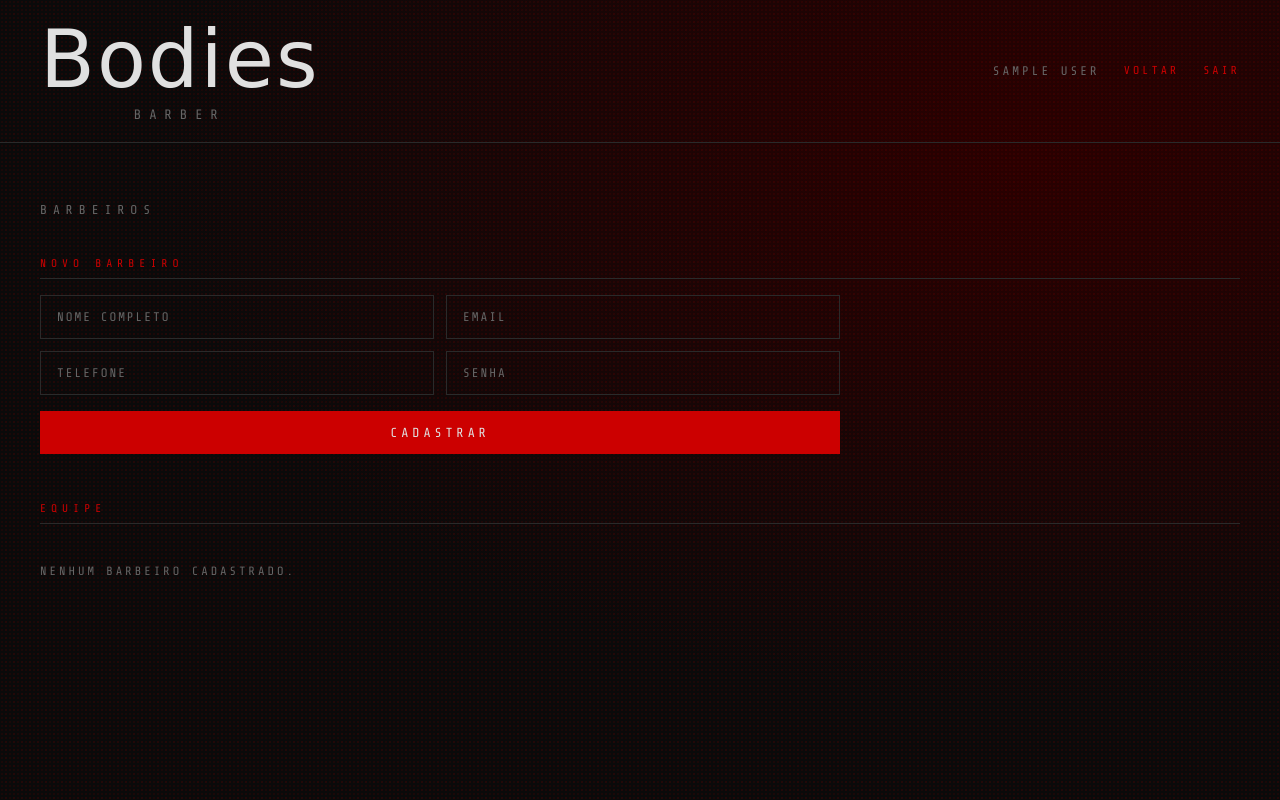
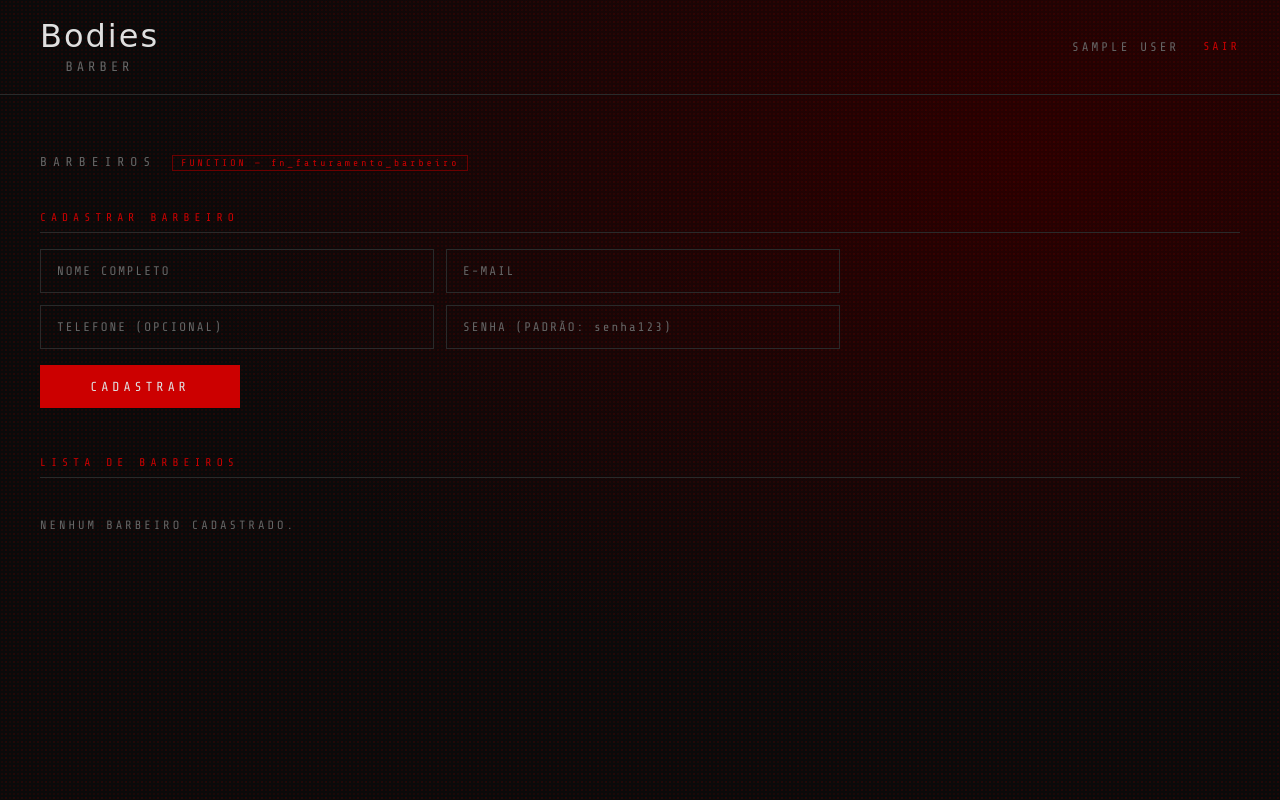
Before and after one commit to JeytheJo/SistemaCRUD_Barbearia, a Flask app: page /barbeiros in a window 1280 px wide. Run offline with Flask 3, Linux system fonts and the light colour scheme; the visitor is signed in with stand-in values (Sample User, id 1); data that the repository does not hold is empty; some libraries are stand-ins or nearby versions; some web fonts are replaced.

Commit message:
feat: VIEW, FUNCTION, PROCEDURE + correções banco de dados

```diff
--- a/src/app.py
+++ b/src/app.py
@@ -1,16 +1,29 @@
-from flask import Flask, render_template, request, redirect, url_for, session
+from flask import Flask, render_template, request, redirect, session, url_for
 from database import query
 import hashlib
 
 app = Flask(__name__)
-app.secret_key = "minha_senha_segura"
+app.secret_key = "bodies_barber_secret"
+
 
 def hash_senha(senha):
     return hashlib.sha256(senha.encode()).hexdigest()
 
+
+def usuario_logado():
+    return session.get("usuario_id")
+
+
+# ──────────────────────────────────────────────
+# AUTH
+# ──────────────────────────────────────────────
+
 @app.route("/")
 def index():
+    if usuario_logado():
+        return redirect(url_for("dashboard"))
     return redirect(url_for("login"))
+
 
 @app.route("/login", methods=["GET", "POST"])
 def login():
@@ -26,16 +39,17 @@ def login():
         if usuario:
             session["usuario_id"] = str(usuario["id"])
             session["usuario_nome"] = usuario["nome"]
-            session["usuario_role"] = usuario["role"]
+            session["usuario_perfil"] = usuario["role"]
             return redirect(url_for("dashboard"))
-        else:
-            erro = "E-mail ou senha incorretos."
+        erro = "E-MAIL OU SENHA INVÁLIDOS"
     return render_template("login.html", erro=erro)
+
 
 @app.route("/logout")
 def logout():
     session.clear()
     return redirect(url_for("login"))
+
 
 @app.route("/cadastro", methods=["GET", "POST"])
 def cadastro():
@@ -44,226 +58,306 @@ def cadastro():
     if request.method == "POST":
         nome = request.form["nome"]
         email = request.form["email"]
+        telefone = request.form.get("telefone", "")
         senha = hash_senha(request.form["senha"])
-        telefone = request.form.get("telefone", "")
-        existente = query(
-            "SELECT id FROM usuarios WHERE email = %s",
-            (email,),
-            fetch="one"
-        )
+
+        existente = query("SELECT id FROM usuarios WHERE email = %s", (email,), fetch="one")
         if existente:
-            erro = "E-mail já cadastrado."
+            erro = "E-MAIL JÁ CADASTRADO"
         else:
             query(
-                """INSERT INTO usuarios (nome, email, senha_hash, role, telefone)
-                   VALUES (%s, %s, %s, 'cliente', %s)""",
-                (nome, email, senha, telefone)
+                "INSERT INTO usuarios (nome, email, telefone, senha_hash, role) VALUES (%s, %s, %s, %s, 'cliente')",
+                (nome, email, telefone, senha)
             )
-            sucesso = "Conta criada! Faça o login."
+            sucesso = "CONTA CRIADA COM SUCESSO"
     return render_template("cadastro.html", erro=erro, sucesso=sucesso)
+
+
+# ──────────────────────────────────────────────
+# DASHBOARD
+# ──────────────────────────────────────────────
 
 @app.route("/dashboard")
 def dashboard():
-    if "usuario_id" not in session:
+    if not usuario_logado():
         return redirect(url_for("login"))
-    return render_template("dashboard.html", usuario=session["usuario_nome"])
+    return render_template("dashboard.html",
+                           nome=session.get("usuario_nome"),
+                           perfil=session.get("usuario_perfil"))
 
-# --- Agendamentos ---
+
+# ──────────────────────────────────────────────
+# AGENDAMENTOS  (usa PROCEDURE para confirmar)
+# ──────────────────────────────────────────────
+
 @app.route("/agendamentos")
 def agendamentos():
-    if "usuario_id" not in session:
+    if not usuario_logado():
         return redirect(url_for("login"))
 
-    # INNER JOIN — só agendamentos com cliente, barbeiro e serviço válidos
+    filtro_status = request.args.get("status", "")
+    filtro_barbeiro = request.args.get("barbeiro_id", "")
 
-    # O plano é tirar tudo isso aqui e mudar pra ser apenas um view em algumas consultas
-    registros = query("""
-        SELECT
-            a.id,
-            a.data_hora,
-            a.status,
-            a.observacoes,
-            c.nome AS cliente_nome,
-            b.nome AS barbeiro_nome,
-            s.nome AS servico_nome,
-            s.preco
+    sql = """
+        SELECT a.id, a.data_hora, a.status, a.observacoes,
+               c.nome AS cliente, b.nome AS barbeiro,
+               s.nome AS servico, s.preco
         FROM agendamentos a
         INNER JOIN usuarios c ON c.id = a.cliente_id
         INNER JOIN usuarios b ON b.id = a.barbeiro_id
-        INNER JOIN servicos s ON s.id = a.servico_id
-        ORDER BY a.data_hora DESC
-    """, fetch="all")
+        INNER JOIN servicos s  ON s.id = a.servico_id
+        WHERE 1=1
+    """
+    params = []
+    if filtro_status:
+        sql += " AND a.status = %s"
+        params.append(filtro_status)
+    if filtro_barbeiro:
+        sql += " AND a.barbeiro_id = %s"
+        params.append(filtro_barbeiro)
+    sql += " ORDER BY a.data_hora DESC"
 
-    barbeiros = query("""
-        SELECT id, nome FROM usuarios
-        WHERE role = 'barbeiro'
-        ORDER BY nome
-    """, fetch="all")
-
-    servicos = query("""
-        SELECT id, nome, preco FROM servicos
-        WHERE ativo = TRUE
-        ORDER BY nome
-    """, fetch="all")
-
-    clientes = query("""
-        SELECT id, nome FROM usuarios
-        WHERE role = 'cliente'
-        ORDER BY nome
-    """, fetch="all")
+    lista = query(sql, params, fetch="all") or []
+    barbeiros = query("SELECT id, nome FROM usuarios WHERE role = 'barbeiro' ORDER BY nome", fetch="all") or []
+    servicos = query("SELECT id, nome, preco FROM servicos ORDER BY nome", fetch="all") or []
+    clientes = query("SELECT id, nome FROM usuarios WHERE role = 'cliente' ORDER BY nome", fetch="all") or []
 
     return render_template("agendamentos.html",
-        agendamentos=registros,
-        barbeiros=barbeiros,
-        servicos=servicos,
-        clientes=clientes
-    )
+                           agendamentos=lista,
+                           barbeiros=barbeiros,
+                           servicos=servicos,
+                           clientes=clientes,
+                           filtro_status=filtro_status,
+                           filtro_barbeiro=filtro_barbeiro,
+                           perfil=session.get("usuario_perfil"))
+
 
 @app.route("/agendamentos/novo", methods=["POST"])
 def agendamento_novo():
-    if "usuario_id" not in session:
+    if not usuario_logado():
         return redirect(url_for("login"))
-    query("""
-        INSERT INTO agendamentos
-            (cliente_id, barbeiro_id, servico_id, data_hora, observacoes)
-        VALUES (%s, %s, %s, %s, %s)
-    """, (
-        request.form["cliente_id"],
-        request.form["barbeiro_id"],
-        request.form["servico_id"],
-        request.form["data_hora"],
-        request.form.get("observacoes", "")
-    ))
+    query(
+        """INSERT INTO agendamentos (cliente_id, barbeiro_id, servico_id, data_hora, observacoes)
+           VALUES (%s, %s, %s, %s, %s)""",
+        (request.form["cliente_id"], request.form["barbeiro_id"],
+         request.form["servico_id"], request.form["data_hora"],
+         request.form.get("observacoes", ""))
+    )
     return redirect(url_for("agendamentos"))
+
 
 @app.route("/agendamentos/status/<id>", methods=["POST"])
 def agendamento_status(id):
-    if "usuario_id" not in session:
+    """
+    Se o novo status for 'confirmado', usa a PROCEDURE sp_confirmar_agendamento.
+    Para outros status, usa UPDATE direto.
+    """
+    if not usuario_logado():
         return redirect(url_for("login"))
-    query("""
-        UPDATE agendamentos SET status = %s WHERE id = %s
-    """, (request.form["status"], id))
+
+    novo_status = request.form["status"]
+
+    if novo_status == "confirmado":
+        # ✅ Chama a PROCEDURE criada no banco
+        query("CALL sp_confirmar_agendamento(%s)", (id,))
+    else:
+        query(
+            "UPDATE agendamentos SET status = %s WHERE id = %s",
+            (novo_status, id)
+        )
     return redirect(url_for("agendamentos"))
+
 
 @app.route("/agendamentos/deletar/<id>", methods=["POST"])
 def agendamento_deletar(id):
-    if "usuario_id" not in session:
+    if not usuario_logado():
         return redirect(url_for("login"))
     query("DELETE FROM agendamentos WHERE id = %s", (id,))
     return redirect(url_for("agendamentos"))
 
-# --- Serviços ---
-@app.route("/servicos")
+
+# ──────────────────────────────────────────────
+# RELATÓRIO  (usa a VIEW vw_agendamentos_completos)
+# ──────────────────────────────────────────────
+
+@app.route("/relatorio")
+def relatorio():
+    """
+    Demonstra o uso da VIEW vw_agendamentos_completos.
+    Consulta simples na view — sem JOINs manuais no Python.
+    """
+    if not usuario_logado():
+        return redirect(url_for("login"))
+
+    filtro_status = request.args.get("status", "")
+    filtro_barbeiro = request.args.get("barbeiro_id", "")
+
+    sql = "SELECT * FROM vw_agendamentos_completos WHERE 1=1"
+    params = []
+    if filtro_status:
+        sql += " AND status = %s"
+        params.append(filtro_status)
+    if filtro_barbeiro:
+        sql += " AND barbeiro_id::text = %s"
+        params.append(filtro_barbeiro)
+    sql += " ORDER BY data_hora DESC"
+
+    registros = query(sql, params, fetch="all") or []
+    barbeiros = query("SELECT id, nome FROM usuarios WHERE role = 'barbeiro' ORDER BY nome", fetch="all") or []
+
+    # Totalizador por status (para exibir resumo)
+    totais = query("""
+        SELECT status, COUNT(*) AS qtd, COALESCE(SUM(preco), 0) AS total
+        FROM vw_agendamentos_completos
+        GROUP BY status
+        ORDER BY status
+    """, fetch="all") or []
+
+    return render_template("relatorio.html",
+                           registros=registros,
+                           barbeiros=barbeiros,
+                           totais=totais,
+                           filtro_status=filtro_status,
+                           filtro_barbeiro=filtro_barbeiro,
+                           perfil=session.get("usuario_perfil"),
+                           nome=session.get("usuario_nome"))
+
+
+# ──────────────────────────────────────────────
+# SERVIÇOS
+# ──────────────────────────────────────────────
+
+@app.route("/servicos", methods=["GET", "POST"])
 def servicos():
-    if "usuario_id" not in session:
+    if not usuario_logado():
         return redirect(url_for("login"))
-    registros = query("SELECT * FROM servicos ORDER BY nome", fetch="all")
-    return render_template("servicos.html", servicos=registros)
 
-@app.route("/servicos/novo", methods=["POST"])
-def servico_novo():
-    if "usuario_id" not in session:
-        return redirect(url_for("login"))
-    query("""
-        INSERT INTO servicos (nome, descricao, preco, duracao_min)
-        VALUES (%s, %s, %s, %s)
-    """, (
-        request.form["nome"],
-        request.form.get("descricao", ""),
-        request.form["preco"],
-        request.form["duracao_min"]
-    ))
-    return redirect(url_for("servicos"))
+    erro = None
+    if request.method == "POST":
+        nome = request.form["nome"]
+        preco = request.form["preco"]
+        duracao = request.form["duracao_min"]
+        query(
+            "INSERT INTO servicos (nome, preco, duracao_min) VALUES (%s, %s, %s)",
+            (nome, preco, duracao)
+        )
+        return redirect(url_for("servicos"))
+
+    lista = query("SELECT * FROM servicos ORDER BY nome", fetch="all") or []
+    return render_template("servicos.html", servicos=lista, erro=erro,
+                           perfil=session.get("usuario_perfil"),
+                           nome=session.get("usuario_nome"))
+
 
 @app.route("/servicos/editar/<id>", methods=["POST"])
 def servico_editar(id):
-    if "usuario_id" not in session:
+    if not usuario_logado():
         return redirect(url_for("login"))
-    query("""
-        UPDATE servicos
-        SET nome=%s, descricao=%s, preco=%s, duracao_min=%s, ativo=%s
-        WHERE id=%s
-    """, (
-        request.form["nome"],
-        request.form.get("descricao", ""),
-        request.form["preco"],
-        request.form["duracao_min"],
-        request.form.get("ativo") == "on",
-        id
-    ))
+    query(
+        "UPDATE servicos SET nome = %s, preco = %s, duracao_min = %s WHERE id = %s",
+        (request.form["nome"], request.form["preco"], request.form["duracao_min"], id)
+    )
     return redirect(url_for("servicos"))
+
 
 @app.route("/servicos/deletar/<id>", methods=["POST"])
 def servico_deletar(id):
-    if "usuario_id" not in session:
+    if not usuario_logado():
         return redirect(url_for("login"))
-    query("DELETE FROM servicos WHERE id=%s", (id,))
+    query("DELETE FROM servicos WHERE id = %s", (id,))
     return redirect(url_for("servicos"))
 
-    # --- Barbeiros ---
-@app.route("/barbeiros")
+
+# ──────────────────────────────────────────────
+# BARBEIROS  (usa FUNCTION fn_faturamento_barbeiro)
+# ──────────────────────────────────────────────
+
+@app.route("/barbeiros", methods=["GET", "POST"])
 def barbeiros():
-    if "usuario_id" not in session:
+    if not usuario_logado():
         return redirect(url_for("login"))
 
-    registros = query("""
-        SELECT
-            u.id, u.nome, u.email, u.telefone,
-            COUNT(a.id) AS total_agendamentos
-        FROM usuarios u
-        LEFT JOIN agendamentos a ON a.barbeiro_id = u.id
-        WHERE u.role = 'barbeiro'
-        GROUP BY u.id, u.nome, u.email, u.telefone
-        ORDER BY u.nome
-    """, fetch="all")
-    return render_template("barbeiros.html", barbeiros=registros)
+    if request.method == "POST":
+        nome = request.form["nome"]
+        email = request.form["email"]
+        telefone = request.form.get("telefone", "")
+        senha = hash_senha(request.form.get("senha", "senha123"))
+        query(
+            "INSERT INTO usuarios (nome, email, telefone, senha_hash, role) VALUES (%s, %s, %s, %s, 'barbeiro')",
+            (nome, email, telefone, senha)
+        )
+        return redirect(url_for("barbeiros"))
 
-@app.route("/barbeiros/novo", methods=["POST"])
-def barbeiro_novo():
-    if "usuario_id" not in session:
-        return redirect(url_for("login"))
-    query("""
-        INSERT INTO usuarios (nome, email, senha_hash, role, telefone)
-        VALUES (%s, %s, %s, 'barbeiro', %s)
-    """, (
-        request.form["nome"],
-        request.form["email"],
-        __import__('hashlib').sha256(request.form["senha"].encode()).hexdigest(),
-        request.form.get("telefone", "")
-    ))
-    return redirect(url_for("barbeiros"))
+    # LEFT JOIN: inclui barbeiros sem agendamento
+    lista_raw = query("""
+        SELECT b.id, b.nome, b.email, b.telefone,
+               COUNT(a.id) AS total_agendamentos
+        FROM usuarios b
+        LEFT JOIN agendamentos a ON a.barbeiro_id = b.id
+        WHERE b.role = 'barbeiro'
+        GROUP BY b.id, b.nome, b.email, b.telefone
+        ORDER BY b.nome
+    """, fetch="all") or []
+
+    # ✅ Chama a FUNCTION para cada barbeiro
+    barbeiros_com_fat = []
+    for b in lista_raw:
+        fat = query(
+            "SELECT fn_faturamento_barbeiro(%s) AS faturamento",
+            (str(b["id"]),),
+            fetch="one"
+        )
+        barbeiros_com_fat.append({
+            **b,
+            "faturamento": fat["faturamento"] if fat else 0
+        })
+
+    return render_template("barbeiros.html",
+                           barbeiros=barbeiros_com_fat,
+                           perfil=session.get("usuario_perfil"),
+                           nome=session.get("usuario_nome"))
+
 
 @app.route("/barbeiros/deletar/<id>", methods=["POST"])
 def barbeiro_deletar(id):
-    if "usuario_id" not in session:
+    if not usuario_logado():
         return redirect(url_for("login"))
-    query("DELETE FROM usuarios WHERE id=%s AND role='barbeiro'", (id,))
+    query("DELETE FROM usuarios WHERE id = %s AND role = 'barbeiro'", (id,))
     return redirect(url_for("barbeiros"))
 
-# --- Clientes ---
+
+# ──────────────────────────────────────────────
+# CLIENTES
+# ──────────────────────────────────────────────
+
 @app.route("/clientes")
 def clientes():
-    if "usuario_id" not in session:
+    if not usuario_logado():
         return redirect(url_for("login"))
 
-    registros = query("""
-        SELECT
-            u.id, u.nome, u.email, u.telefone,
-            COUNT(a.id) AS total_agendamentos
-        FROM usuarios u
-        LEFT JOIN agendamentos a ON a.cliente_id = u.id
-        WHERE u.role = 'cliente'
-        GROUP BY u.id, u.nome, u.email, u.telefone
-        ORDER BY u.nome
-    """, fetch="all")
-    return render_template("clientes.html", clientes=registros)
+    lista = query("""
+        SELECT c.id, c.nome, c.email, c.telefone,
+               COUNT(a.id) AS total_agendamentos
+        FROM usuarios c
+        LEFT JOIN agendamentos a ON a.cliente_id = c.id
+        WHERE c.role = 'cliente'
+        GROUP BY c.id, c.nome, c.email, c.telefone
+        ORDER BY c.nome
+    """, fetch="all") or []
+
+    return render_template("clientes.html", clientes=lista,
+                           perfil=session.get("usuario_perfil"),
+                           nome=session.get("usuario_nome"))
+
 
 @app.route("/clientes/deletar/<id>", methods=["POST"])
 def cliente_deletar(id):
-    if "usuario_id" not in session:
+    if not usuario_logado():
         return redirect(url_for("login"))
-    query("DELETE FROM usuarios WHERE id=%s AND role='cliente'", (id,))
+    query("DELETE FROM usuarios WHERE id = %s AND role = 'cliente'", (id,))
     return redirect(url_for("clientes"))
 
+
+# ──────────────────────────────────────────────
 if __name__ == "__main__":
     app.run(debug=True, host="0.0.0.0", port=5000)
--- a/src/templates/barbeiros.html
+++ b/src/templates/barbeiros.html
@@ -5,64 +5,96 @@
   <meta name="viewport" content="width=device-width, initial-scale=1.0"/>
   <title>Bodies Barber — Barbeiros</title>
   <link rel="stylesheet" href="{{ url_for('static', filename='style.css') }}"/>
+  <link rel="icon" type="image/svg+xml" href="{{ url_for('static', filename='favicon.svg') }}"/>
 </head>
 <body class="dash-page">
+
   <div class="dither-bg"></div>
+
   <header class="dash-header">
-    <div class="brand">
-      <h1 class="brand-title">Bodies</h1>
-      <span class="brand-sub">Barber</span>
-    </div>
+    <a href="/dashboard" class="brand" style="text-decoration:none;">
+      <span class="brand-title" style="font-size:2rem;">Bodies</span>
+      <span class="brand-sub" style="letter-spacing:4px;">Barber</span>
+    </a>
     <div class="dash-user">
-      <span class="dash-user-nome">{{ session["usuario_nome"] }}</span>
-      <a href="/dashboard" class="dash-logout">VOLTAR</a>
-      <a href="/logout" class="dash-logout">SAIR</a>
+      <span class="dash-user-nome">{{ nome }}</span>
+      <a class="dash-logout" href="/logout">SAIR</a>
     </div>
   </header>
+
   <main class="dash-main">
-    <h2 class="dash-title">BARBEIROS</h2>
 
+    <!-- TÍTULO + LABEL -->
+    <div style="display:flex; align-items:baseline; gap:16px; margin-bottom:40px;">
+      <h1 class="dash-title" style="margin-bottom:0;">BARBEIROS</h1>
+      <span style="font-size:0.6rem; letter-spacing:3px; color:var(--verm-acento); border:1px solid var(--verm-escuro); padding:2px 8px;">
+        FUNCTION — fn_faturamento_barbeiro
+      </span>
+    </div>
+
+    <!-- CADASTRO -->
+    {% if perfil == 'admin' %}
     <section class="crud-section">
-      <h3 class="crud-section-title">NOVO BARBEIRO</h3>
-      <form method="POST" action="/barbeiros/novo" class="crud-form">
+      <h2 class="crud-section-title">CADASTRAR BARBEIRO</h2>
+      <form class="crud-form" method="POST" action="/barbeiros">
         <div class="form-row">
           <input class="auth-input" type="text" name="nome" placeholder="NOME COMPLETO" required/>
-          <input class="auth-input" type="email" name="email" placeholder="EMAIL" required/>
+          <input class="auth-input" type="email" name="email" placeholder="E-MAIL" required/>
         </div>
         <div class="form-row">
-          <input class="auth-input" type="text" name="telefone" placeholder="TELEFONE"/>
-          <input class="auth-input" type="password" name="senha" placeholder="SENHA" required/>
+          <input class="auth-input" type="text" name="telefone" placeholder="TELEFONE (OPCIONAL)"/>
+          <input class="auth-input" type="password" name="senha" placeholder="SENHA (PADRÃO: senha123)"/>
         </div>
-        <button class="auth-btn" type="submit">CADASTRAR</button>
+        <button class="auth-btn" type="submit" style="max-width:200px;">CADASTRAR</button>
       </form>
     </section>
+    {% endif %}
 
+    <!-- TABELA COM FATURAMENTO -->
     <section class="crud-section">
-      <h3 class="crud-section-title">EQUIPE</h3>
+      <h2 class="crud-section-title">LISTA DE BARBEIROS</h2>
+
       {% if barbeiros %}
       <table class="crud-table">
         <thead>
           <tr>
             <th>NOME</th>
-            <th>EMAIL</th>
+            <th>E-MAIL</th>
             <th>TELEFONE</th>
-            <th>ATENDIMENTOS</th>
+            <th>AGENDAMENTOS</th>
+            <th>
+              FATURAMENTO
+              <span style="font-size:0.55rem; color:var(--verm-acento); letter-spacing:1px;">
+                ƒ( )
+              </span>
+            </th>
+            {% if perfil == 'admin' %}
             <th>AÇÕES</th>
+            {% endif %}
           </tr>
         </thead>
         <tbody>
           {% for b in barbeiros %}
           <tr>
             <td>{{ b.nome }}</td>
-            <td>{{ b.email }}</td>
-            <td>{{ b.telefone or '—' }}</td>
+            <td style="color:var(--texto-muted);">{{ b.email }}</td>
+            <td style="color:var(--texto-muted);">{{ b.telefone or '—' }}</td>
             <td>{{ b.total_agendamentos }}</td>
             <td>
-              <form method="POST" action="/barbeiros/deletar/{{ b.id }}" class="inline-form">
-                <button class="btn-mini btn-danger" type="submit"
-                  onclick="return confirm('Deletar barbeiro?')">✕</button>
+              {% if b.faturamento and b.faturamento > 0 %}
+                <span style="color:#4caf50;">R$ {{ "%.2f"|format(b.faturamento) }}</span>
+              {% else %}
+                <span style="color:var(--texto-muted);">R$ 0,00</span>
+              {% endif %}
+            </td>
+            {% if perfil == 'admin' %}
+            <td>
+              <form class="inline-form" method="POST" action="/barbeiros/deletar/{{ b.id }}"
+                    onsubmit="return confirm('REMOVER {{ b.nome | upper }}?')">
+                <button class="btn-mini btn-danger" type="submit">REMOVER</button>
               </form>
             </td>
+            {% endif %}
           </tr>
           {% endfor %}
         </tbody>
@@ -71,6 +103,7 @@
         <p class="crud-vazio">NENHUM BARBEIRO CADASTRADO.</p>
       {% endif %}
     </section>
+
   </main>
 </body>
 </html>
```
Also changed, not shown: src/templates/dashboard.html (+28 -21 lines), src/templates/relatorio.html (added, +144 -0 lines).
